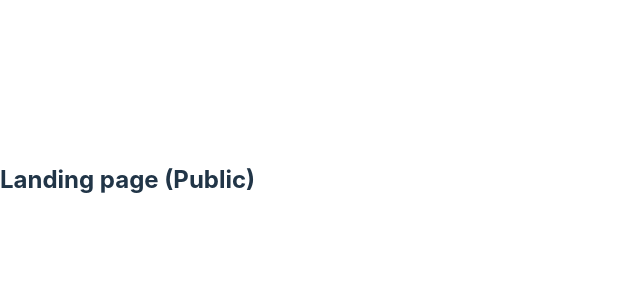
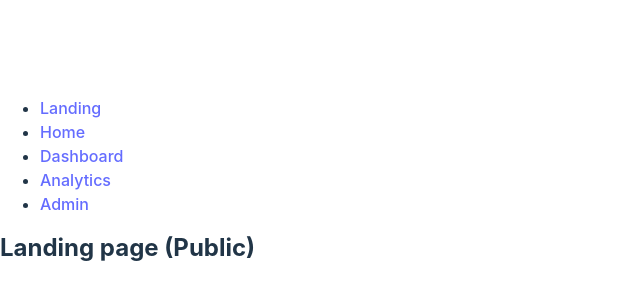
Before and after one commit to Marcos-Barranquero/learning-react-routes, a React (Vite) app: page / in a window 1280 px wide. Shown: the part 220-520 px from the top of the page, without its empty margins (0-640 px from the left). Built offline with nearby package versions, Linux system fonts and the light colour scheme.

Commit message:
navigation added

```diff
--- a/src/App.tsx
+++ b/src/App.tsx
@@ -1,8 +1,9 @@
-import { BrowserRouter, Routes, Route } from 'react-router-dom'
+import { BrowserRouter, Routes, Route, Link } from 'react-router-dom'
 import { Admin, Analytics, DashBoard, Landing, UserHome } from './pages'
 const App = () => {
   return (
     <BrowserRouter>
+      <Navigation />
       <Routes>
         <Route index element={<Landing />} />
         <Route path='/landing' element={<Landing />} />
@@ -16,4 +17,28 @@ const App = () => {
   )
 }
 
+const Navigation = () => {
+  return (
+    <nav>
+      <ul>
+        <li>
+          <Link to='/landing'>Landing</Link>
+        </li>
+        <li>
+          <Link to='/home'>Home</Link>
+        </li>
+        <li>
+          <Link to='/dashboard'>Dashboard</Link>
+        </li>
+        <li>
+          <Link to='/analytics'>Analytics</Link>
+        </li>
+        <li>
+          <Link to='/admin'>Admin</Link>
+        </li>
+      </ul>
+    </nav>
+  )
+}
+
 export default App
```
